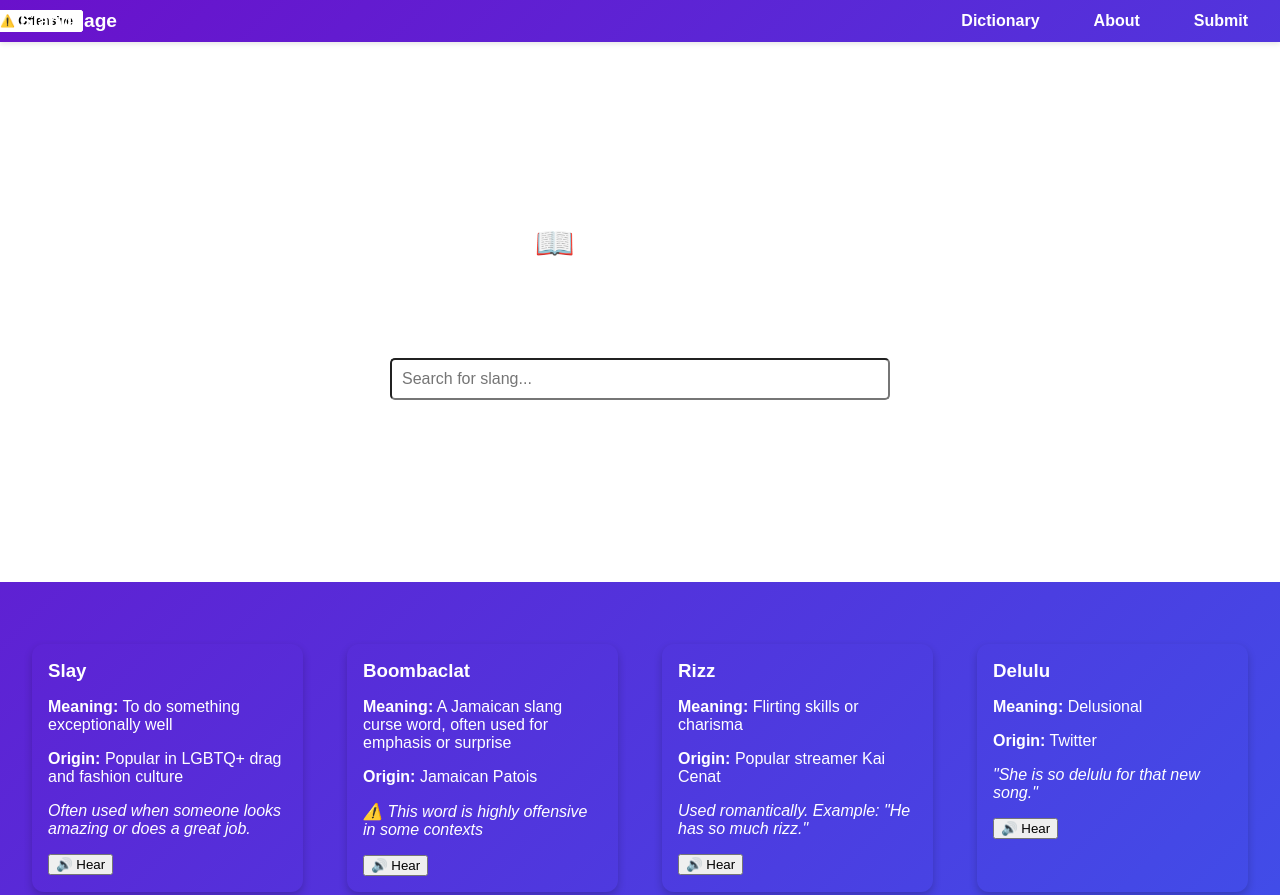
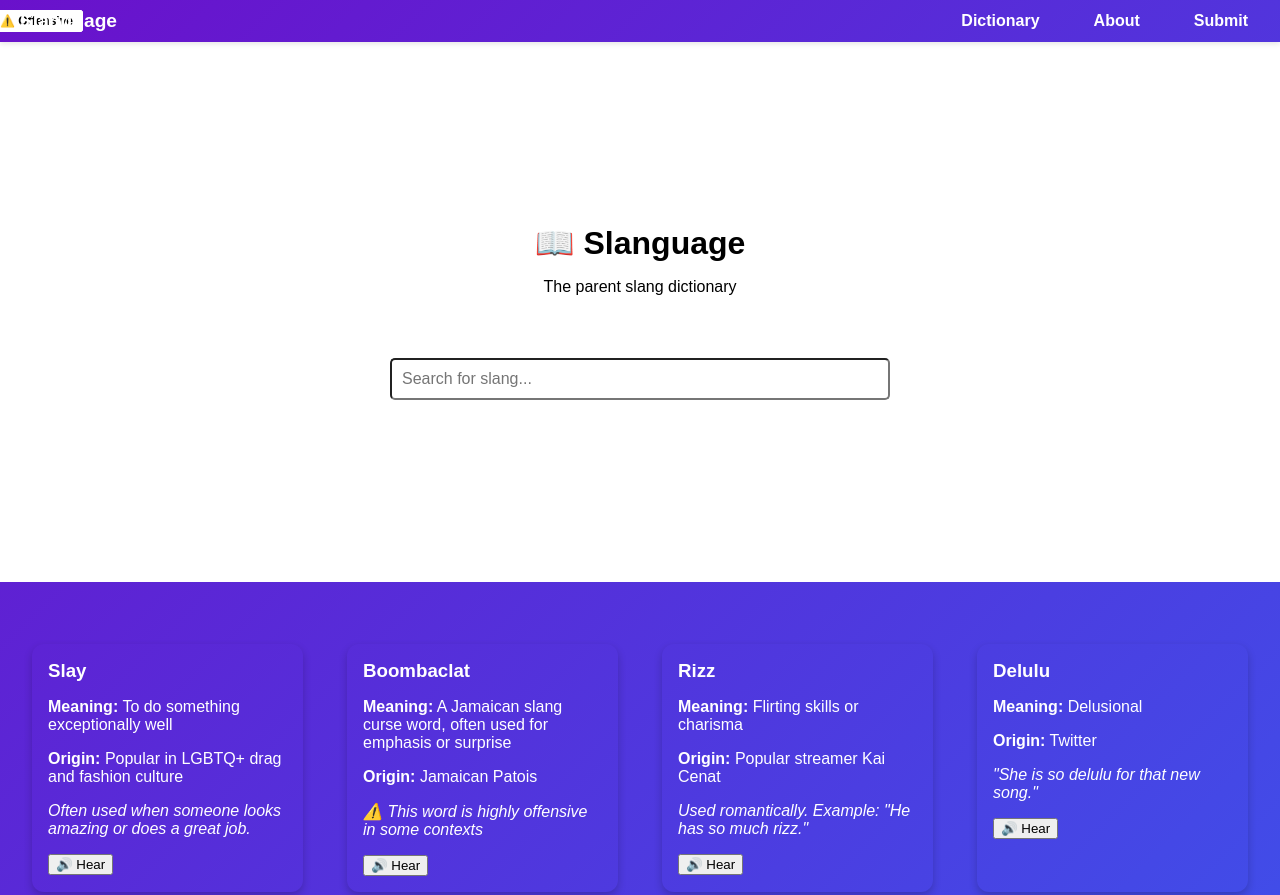
Before and after one commit to noahmd124/slanguage, a plain HTML site: page dictionary.html in a window 1280 px wide. Shown: the top 895 px of the page. Drawn offline with Linux system fonts and the light colour scheme.

Commit message:
Update dictionary.html

```diff
--- a/dictionary.html
+++ b/dictionary.html
@@ -23,9 +23,9 @@
   </nav>
 
   <header>
-    <h1 style="color: white">📖 Slanguage</h1>
-    <p>The parent slang dictionary</p>
-    <br /><br />
+    <h1 style="color: black">📖 Slanguage</h1>
+    <p style="color: black">The parent slang dictionary</p>
+    <br><br>
     <input type="text" id="searchInput" placeholder="Search for slang..." />
   </header>
 
```
